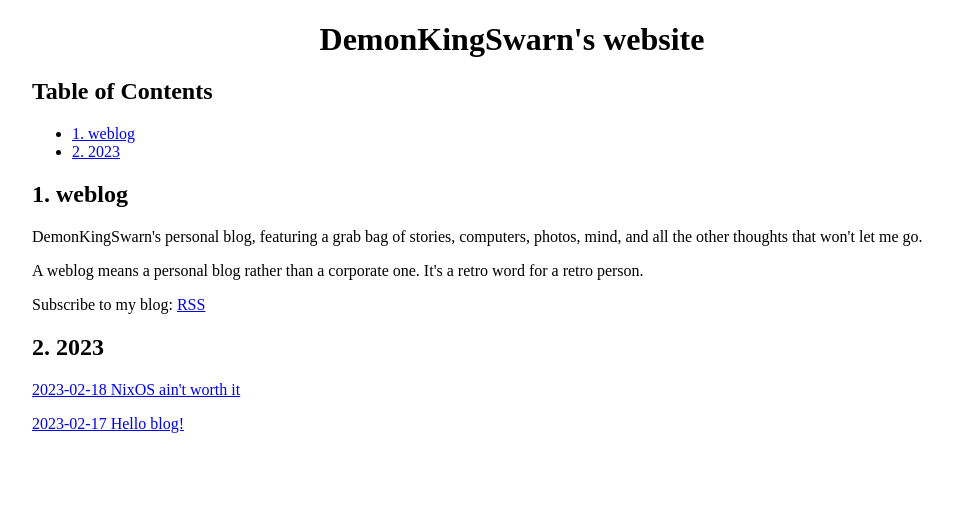
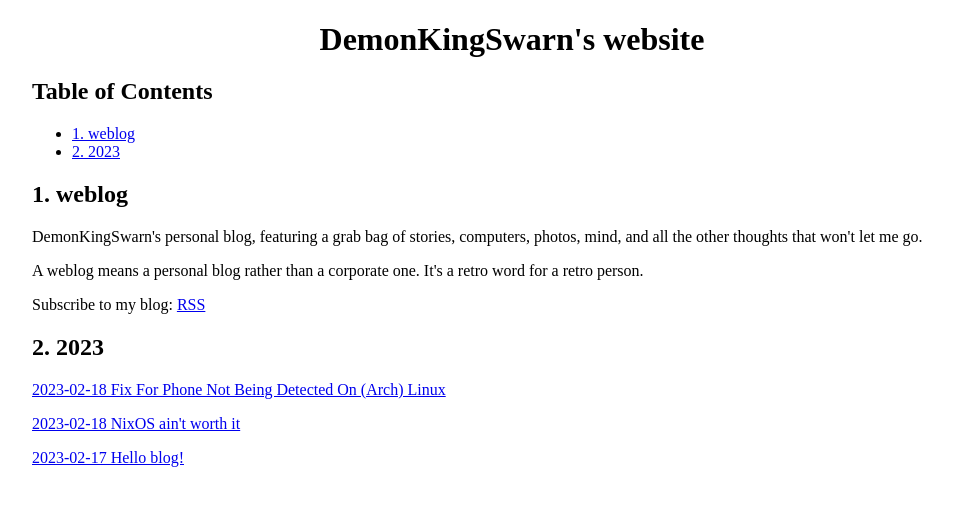
Before and after one commit to DemonKingSwarn/blog, a Jekyll site: the page index.html, which Jekyll copies as it is, in a window 1280 px wide. Shown: the top 506 px of the page, without its empty margins (128-1081 px from the left). Built offline with Jekyll 4.4.1, drawn with Linux system fonts in a browser that asks for light colours.

```diff
--- a/index.html
+++ b/index.html
@@ -3,7 +3,7 @@
 "http://www.w3.org/TR/xhtml1/DTD/xhtml1-strict.dtd">
 <html xmlns="http://www.w3.org/1999/xhtml" lang="en" xml:lang="en">
 <head>
-<!-- 2023-02-18 Sat 15:43 -->
+<!-- 2023-02-18 Sat 18:52 -->
 <meta http-equiv="Content-Type" content="text/html;charset=utf-8" />
 <meta name="viewport" content="width=device-width, initial-scale=1" />
 <title>DemonKingSwarn's website</title>
@@ -201,14 +201,14 @@
 <h2>Table of Contents</h2>
 <div id="text-table-of-contents" role="doc-toc">
 <ul>
-<li><a href="#orgc62928a">1. weblog</a></li>
-<li><a href="#orgf9b2e86">2. 2023</a></li>
+<li><a href="#org277ab6c">1. weblog</a></li>
+<li><a href="#org5ad94dc">2. 2023</a></li>
 </ul>
 </div>
 </div>
 
-<div id="outline-container-orgc62928a" class="outline-2">
-<h2 id="orgc62928a"><span class="section-number-2">1.</span> weblog</h2>
+<div id="outline-container-org277ab6c" class="outline-2">
+<h2 id="org277ab6c"><span class="section-number-2">1.</span> weblog</h2>
 <div class="outline-text-2" id="text-1">
 <p>
 DemonKingSwarn's personal blog, featuring a grab bag of stories, computers, photos, mind, and all the other thoughts that won't let me go.
@@ -224,9 +224,13 @@ Subscribe to my blog: <a href="https://demonkingswarn.is-a.dev/blog/feed.xml">RS
 </div>
 </div>
 
-<div id="outline-container-orgf9b2e86" class="outline-2">
-<h2 id="orgf9b2e86"><span class="section-number-2">2.</span> 2023</h2>
+<div id="outline-container-org5ad94dc" class="outline-2">
+<h2 id="org5ad94dc"><span class="section-number-2">2.</span> 2023</h2>
 <div class="outline-text-2" id="text-2">
+<p>
+<a href="https://demonkingswarn.is-a.dev/blog/2023/02/18/fix-for-phone-not-being-detected-on-arch-linux">2023-02-18 Fix For Phone Not Being Detected On (Arch) Linux</a>
+</p>
+
 <p>
 <a href="https://demonkingswarn.is-a.dev/blog/2023/02/18/nixos-aint-worth-it.html">2023-02-18 NixOS ain't worth it</a>
 </p>
--- a/index.org
+++ b/index.org
@@ -12,6 +12,8 @@ Subscribe to my blog: [[https://demonkingswarn.is-a.dev/blog/feed.xml][RSS]]
 
 * 2023
 
+[[https://demonkingswarn.is-a.dev/blog/2023/02/18/fix-for-phone-not-being-detected-on-arch-linux][2023-02-18 Fix For Phone Not Being Detected On (Arch) Linux]]
+
 [[https://demonkingswarn.is-a.dev/blog/2023/02/18/nixos-aint-worth-it.html][2023-02-18 NixOS ain't worth it]]
 
 [[https://demonkingswarn.is-a.dev/blog/2023/02/17/hello-blog.html][2023-02-17 Hello blog!]]
```
Also changed, not shown: _posts/posts/2023-02-18-fix-for-phone-not-being-detected-on-arch-linux.org (added, +16 -0 lines).
